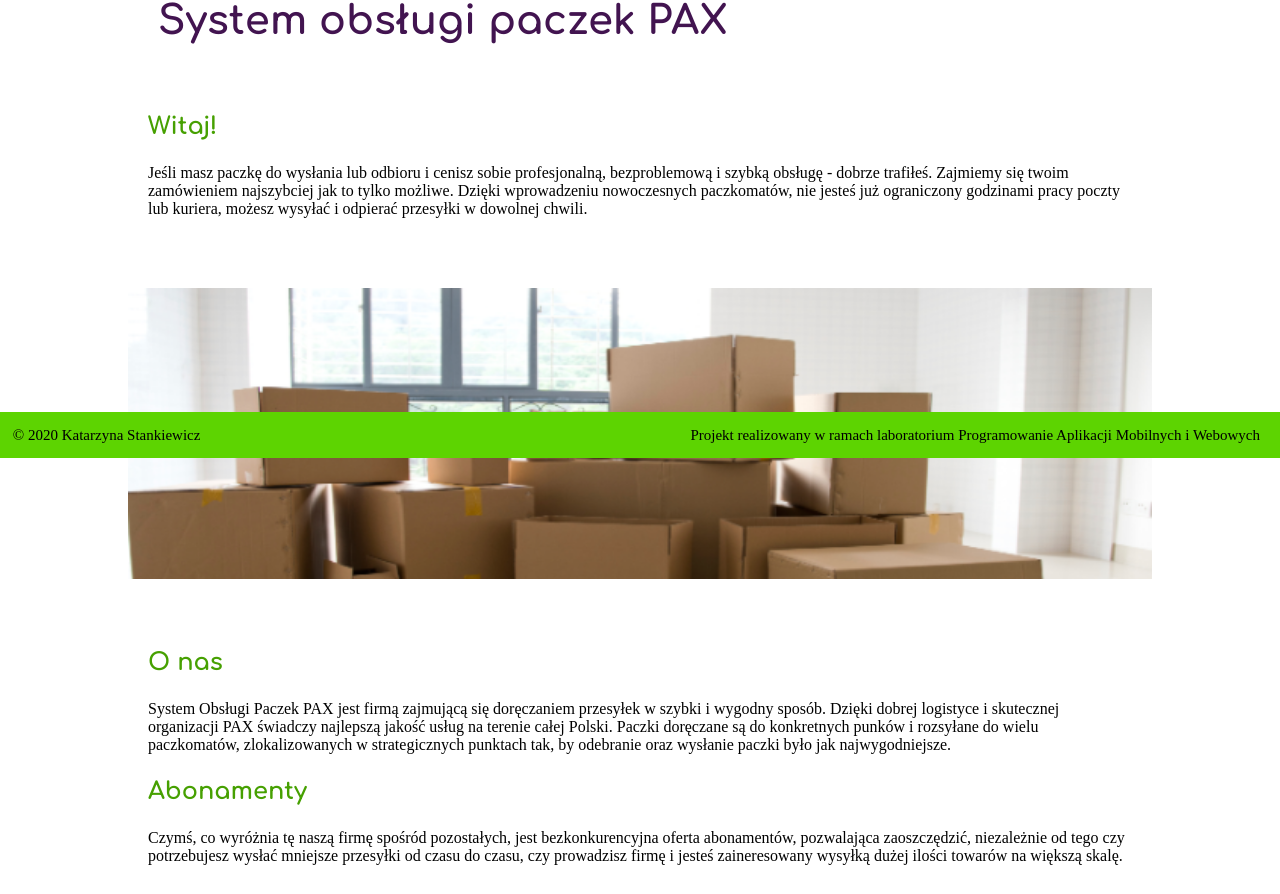
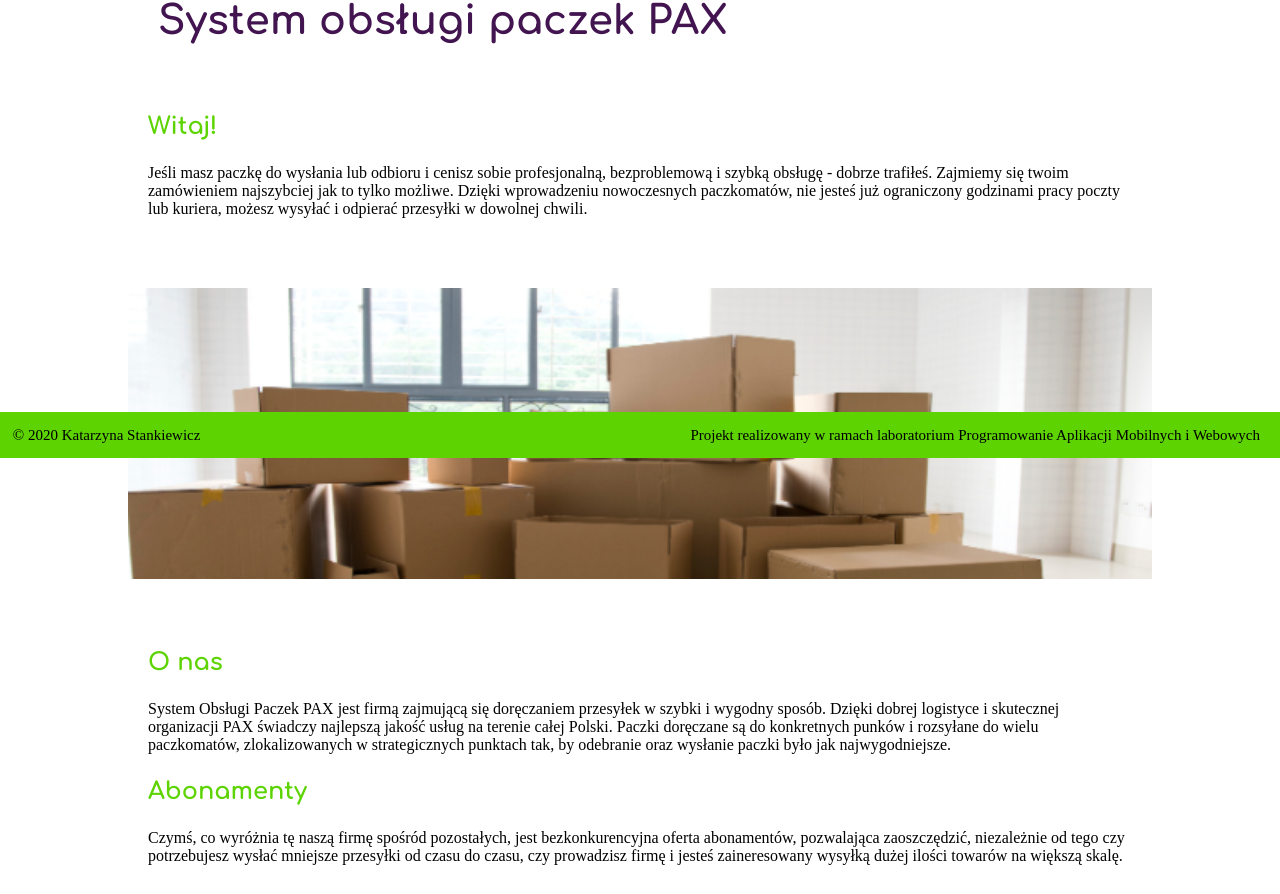
Before and after one commit to KasiaWiktoria/projekt_pamiw, a Flask app: page / in a window 1280 px wide. Shown: the part 342-1236 px from the top of the page. Run offline with Flask 2, Linux system fonts and the light colour scheme.

Commit message:
Drobne zmiany.

```diff
--- a/static/styles/main_style.css
+++ b/static/styles/main_style.css
@@ -34,7 +34,7 @@ body h1, body h2, body h3, body h4{
 
 body h3{
     font-size: 24px;
-    color: #46a001;
+    color: #5dd401;
 }
 
 body h2{
--- a/static/styles/registration.css
+++ b/static/styles/registration.css
@@ -78,7 +78,7 @@ form .btn-block{
     flex-wrap: wrap;
     justify-content: center;
     margin-top: 30px;
-    margin-bottom: 20px;
+    margin-bottom: 40px;
 }
 
 form .btn-block input{
```
